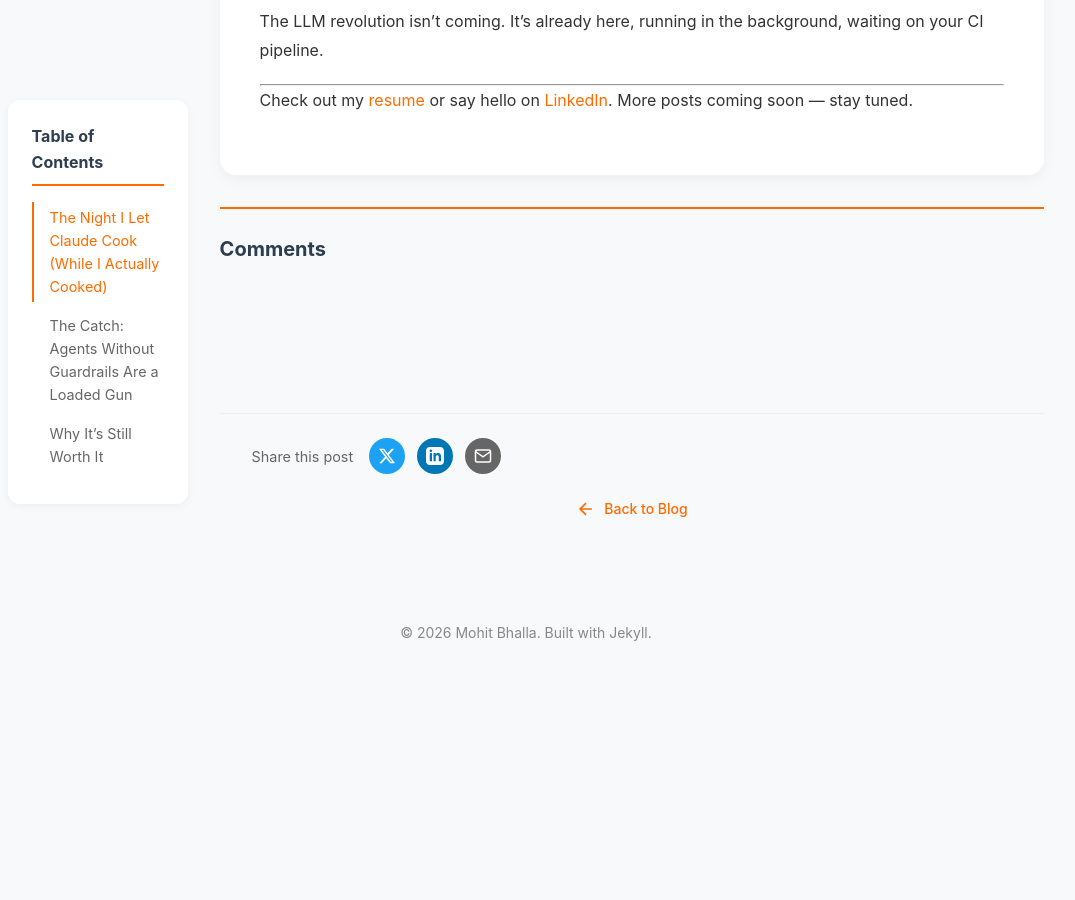
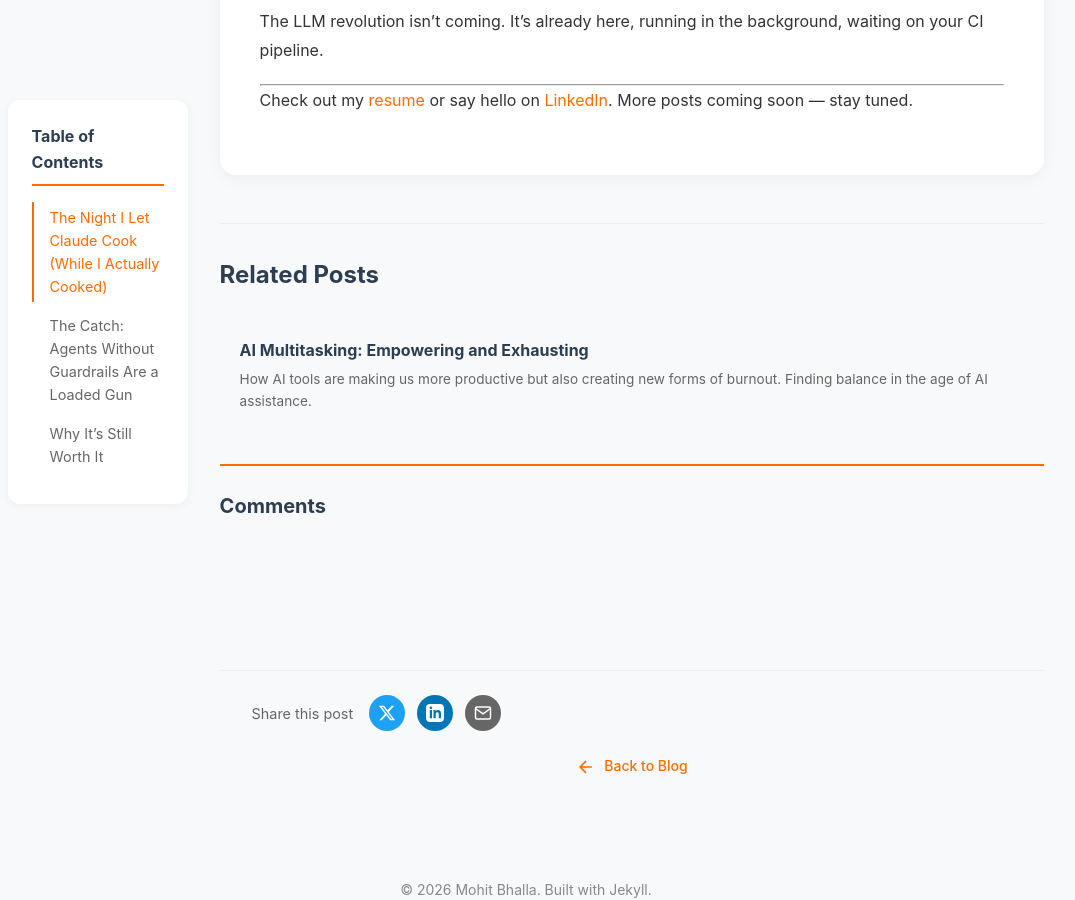
Before and after one commit to mohitb117/mohitb117.github.io, a Jekyll site: the page built from _posts/2026-03-07-welcome-to-llm-assisted-merging.md, in a window 1280 px wide and 900 px high, scrolled down 2450 px. Shown: the whole window, without its empty margins (114-1189 px from the left). Built offline with Jekyll 4.4.1, drawn with Linux system fonts in a browser that asks for light colours; comment, search, counter and statistics services are not loaded; before the commit the page ends 3126 px from its top, so only the background shows below that; some of the changed lines change nothing that is shown.

Commit message:
Add new blog post: AI Multitasking - Empowering and Exhausting
- New blog post about AI tools creating productivity and burnout
- Add post image for AI exhaustion topic
- Fix Liquid concat filter error in post layout

```diff
--- a/_layouts/post.html
+++ b/_layouts/post.html
@@ -63,12 +63,12 @@
       </div>
 
       {% assign related_posts = site.posts | where_exp: "post", "post.url != page.url" %}
-      {% assign related_posts_filtered = "" | split: "," %}
+      {% assign related_posts_filtered = '' | split: '' %}
       {% for post in related_posts %}
         {% for tag in page.tags %}
           {% if post.tags contains tag %}
             {% unless related_posts_filtered contains post %}
-              {% assign related_posts_filtered = related_posts_filtered | concat: post %}
+              {% assign related_posts_filtered = related_posts_filtered | push: post %}
             {% endunless %}
           {% endif %}
         {% endfor %}
--- /dev/null
+++ b/_posts/2026-04-19-ai-multitasking.md
@@ -0,0 +1,52 @@
+---
+layout: post
+title: "AI Multitasking: Empowering and Exhausting"
+date: 2026-04-19
+author: Mohit Bhalla
+description: "How AI tools are making us more productive but also creating new forms of burnout. Finding balance in the age of AI assistance."
+tags: ["AI", "Productivity", "Balance", "Career"]
+image: /images/post-2-ai-exhaustion.png
+permalink: /blog/ai-multitasking-empowering-exhausting/
+---
+
+In a world where we can spin up a UI in seconds or resolve complex merge conflicts with a single prompt, the exhaustion isn't from the work itself — it's from the sheer volume of decisions we now have to make at a breakneck pace.
+
+## The Paradox of "Infinite" Productivity
+
+We've moved from being "coders" to "orchestrators." Whether it's using LLMs to manage complex mobile release builds or leaning on them for Jetpack Compose boilerplate, the speed is intoxicating.
+
+The empowering reality: we can now tackle projects that used to require a whole team. Anything is possible.
+
+The hidden cost: just because we can do more doesn't mean our brains have evolved to process the context-switching that comes with it.
+
+## The Auditor's Burden and Mental Exhaustion
+
+Burnout in the AI era looks different. It's not "I have too much to type" — it's "I have too much to verify."
+
+When an LLM generates 100 lines of code in three seconds, your job shifts from creating to auditing. Constant auditing is mentally taxing because you're looking for subtle hallucinations or logic gaps while trying to maintain the big-picture architecture.
+
+AI allows us to run five "workstreams" at once, but our "RAM" is still single-threaded. This leads to a unique flavor of burnout: Cognitive Overflow.
+
+## Embracing the Wave (Without Drowning)
+
+To stay relevant, we have to use these tools, but we must use them with intent.
+
+**Intentional Friction:** Sometimes, the best way to help yourself is to stop using AI for a moment. Write that logic by hand to re-engage your deep-thinking muscles.
+
+**The "Systems Architect" Mindset:** Move your value proposition away from "writing code" toward "designing systems." AI is great at the how, but it struggles with the why. Focus on the why — the business impact, the engineering excellence, and the user experience.
+
+## A Survival Guide for the Modern Engineer
+
+- **The AI Pomodoro:** Dedicate specific blocks of time for "AI-assisted sprinting" and "Deep-work silence." Do not let the LLM be an open tab all day.
+
+- **Talk about the fatigue:** Normalize the fact that "fast" doesn't always mean "easy." Sharing this with your team helps reduce the pressure to produce at an inhuman rate just because the tools allow for it.
+
+- **Protect your off-switch:** In an age where anything is possible 24/7, the most valuable skill is knowing when to close the laptop and take a walk.
+
+---
+
+We are the first generation of engineers learning to code at the speed of thought. Let's make sure we don't outrun our own well-being in the process.
+
+---
+
+What strategies have helped you find balance? Let's continue the conversation on [LinkedIn](https://www.linkedin.com/in/mohitb117).
```
Also changed, not shown: 1 other file.
